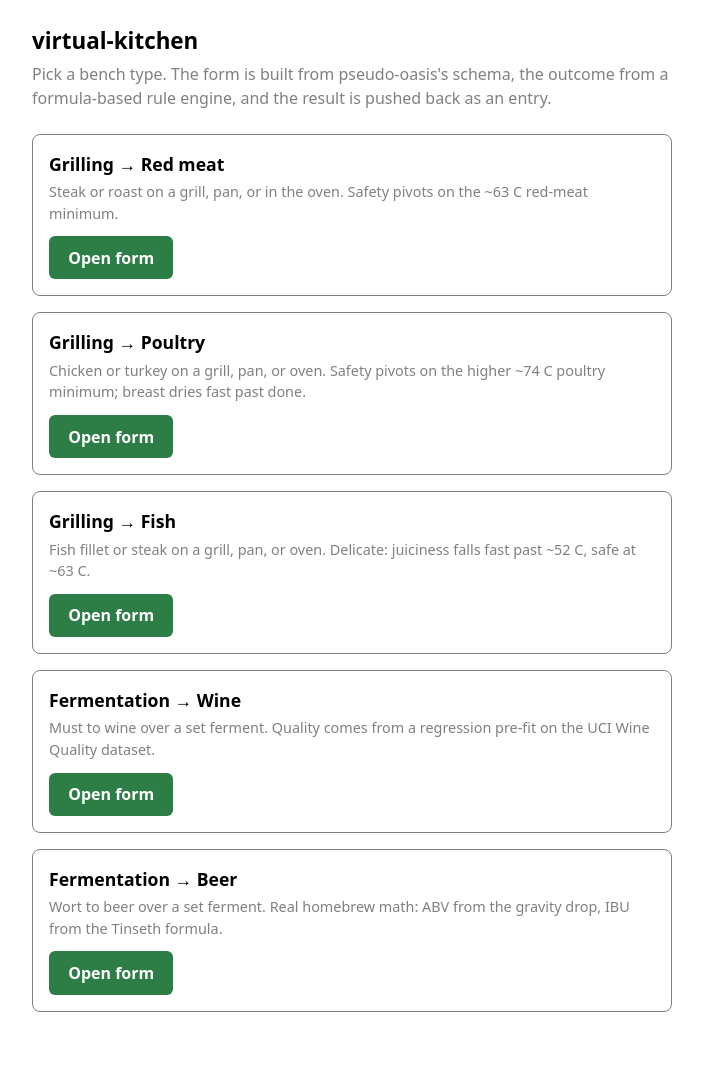
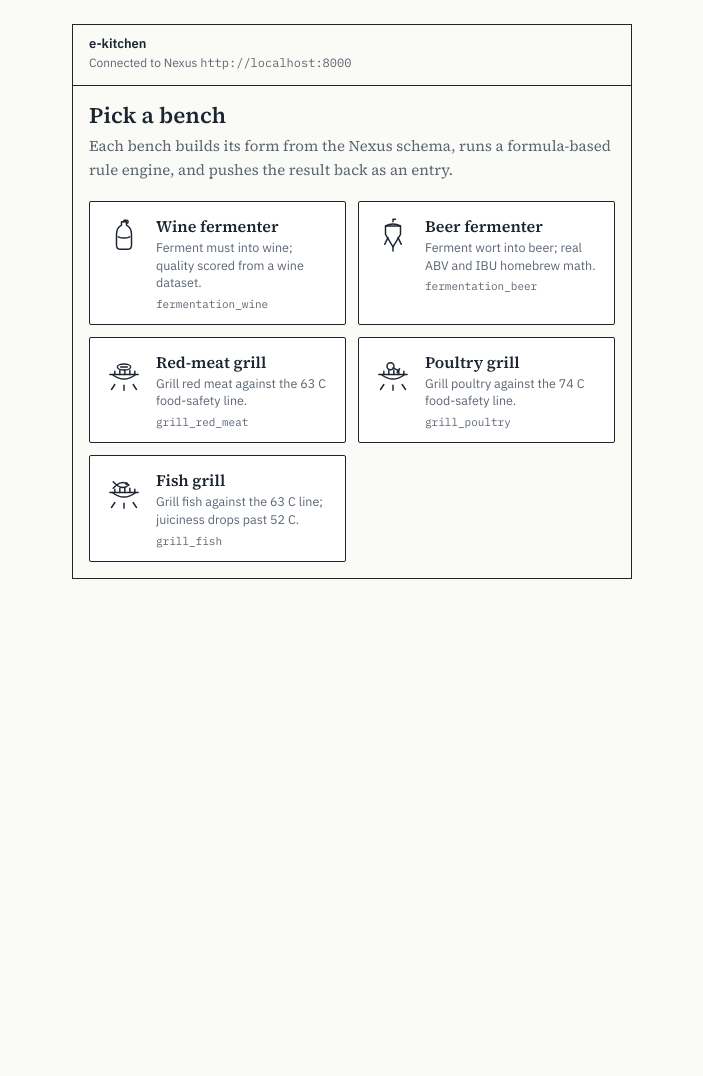
Before and after one commit to cates-tum/demo-oasis-virtualkitchen, a FastAPI app: page / in a window 1280 px wide. Shown: the whole page, without its empty margins (288-991 px from the left). After the commit the page ends 579 px from the top, so only its background shows below. Run offline with FastAPI, Linux system fonts and the light colour scheme; some libraries are stand-ins or nearby versions.

Commit message:
Restyle the UI to the Field Journal look and rename to e-kitchen and Nexus
Landing page is now five bench instrument cards with line-art icons that
each link to a single-bench form; forms are still generated from the
schema fetched from Nexus at runtime. Adds a Source Serif 4 / IBM Plex
Sans / IBM Plex Mono type system on a fixed paper-and-ink palette, an
instrument-panel frame with a status header, and square-cornered
hairline modules. Renames pseudo-oasis to Nexus and virtual-kitchen to
e-kitchen across all UI text and Python docstrings, leaving the
OASIS_URL/OASIS_PUBLIC_URL client config and routes untouched. Trims the
result page: drops the "no explorer UI yet" note and the entry id line.

Co-Authored-By: Claude Sonnet 5 <noreply@anthropic.com>
Claude-Session: https://claude.ai/code/session_012AhaXV3fPdMku3k6v6DYMC

```diff
--- a/engine/formulas.py
+++ b/engine/formulas.py
@@ -24,7 +24,7 @@ if _seed:
     random.seed(int(_seed))
 
 # Minimum safe internal temp per meat, in Celsius. USDA-style references, and
-# consistent with the comments in pseudo-oasis's grill schema YAMLs:
+# consistent with the comments in Nexus's grill schema YAMLs:
 # red meat / fish ~63 C (145 F), poultry ~74 C (165 F). Ground meat is higher
 # and out of scope.
 SAFE_TEMP = {"red_meat": 63.0, "poultry": 74.0, "fish": 63.0}
--- a/engine/generator.py
+++ b/engine/generator.py
@@ -1,9 +1,9 @@
 """Orchestrates one experiment run: take the schema field list fetched from
-pseudo-oasis plus the submitted form values, run the matching formula, and
+Nexus plus the submitted form values, run the matching formula, and
 assemble the POST /entries payload.
 
 Generic on purpose: a field the schema declares but no formula knows about is
-still copied through, so a new config-only bench in pseudo-oasis can be pushed
+still copied through, so a new config-only bench in Nexus can be pushed
 without a code change here (it just won't get a bespoke `outcome`).
 """
 from engine import formulas
--- a/web/app.py
+++ b/web/app.py
@@ -1,5 +1,5 @@
 """Guided-form web UI. Pick a wired bench type, fill a form built from
-pseudo-oasis's schema for it, run the rule engine, push the entry, see the
+Nexus's schema for it, run the rule engine, push the entry, see the
 outcome.
 
 Wired types are exactly the keys of engine.generator.OUTCOME_FORMULAS.
@@ -52,7 +52,7 @@ BENCHES = {
 
 # Local UI hints only: slider bounds and datalists. Widget ergonomics, not
 # field definitions. Field names / types / required / enum come from
-# pseudo-oasis per request; an `enum` field renders as a dropdown with no hint.
+# Nexus per request; an `enum` field renders as a dropdown with no hint.
 HINTS = {
     # grilling (internal_temp_celsius default is per meat, see _field_hint)
     "duration_minutes": {"widget": "slider", "min": 1, "max": 120, "step": 1, "default": 20},
@@ -71,8 +71,9 @@ HINTS = {
 
 COOKING_METHODS = ["grilling", "searing", "roasting", "fermenting"]
 
-app = FastAPI(title="virtual-kitchen")
+app = FastAPI(title="e-kitchen")
 templates = Jinja2Templates(directory=os.path.join(os.path.dirname(__file__), "templates"))
+templates.env.globals["nexus_url"] = client.OASIS_PUBLIC_URL
 
 
 def _require_wired(schema_type):
@@ -145,7 +146,7 @@ def _render_form(request, schema_type, values, error=None, status=200):
         ctx["fields"] = _fields_for_form(schema_type, values)
     except client.OasisUnavailable as e:
         ctx["fields"] = []
-        ctx["error"] = f"Cannot reach pseudo-oasis: {e}"
+        ctx["error"] = f"Cannot reach Nexus: {e}"
         status = 503
     return templates.TemplateResponse(request, "form.html", ctx, status_code=status)
 
--- a/web/templates/base.html
+++ b/web/templates/base.html
@@ -3,37 +3,100 @@
 <head>
 <meta charset="utf-8">
 <meta name="viewport" content="width=device-width, initial-scale=1">
-<title>virtual-kitchen{% block title %}{% endblock %}</title>
+<title>e-kitchen{% block title %}{% endblock %}</title>
+<link rel="preconnect" href="https://fonts.googleapis.com">
+<link rel="preconnect" href="https://fonts.gstatic.com" crossorigin>
+<link href="https://fonts.googleapis.com/css2?family=IBM+Plex+Mono:wght@400;600&family=IBM+Plex+Sans:wght@400;600&family=Source+Serif+4:opsz,wght@8..60,400;8..60,600&display=swap" rel="stylesheet">
 <style>
-  :root { color-scheme: light dark; }
-  body { font: 16px/1.5 system-ui, sans-serif; margin: 0; background: Canvas; color: CanvasText; }
-  main { max-width: 640px; margin: 0 auto; padding: 1.5rem 1rem 3rem; }
-  h1 { font-size: 1.4rem; margin: 0 0 .25rem; }
-  .sub { color: GrayText; margin: 0 0 1.5rem; }
-  form div { margin-bottom: 1.1rem; }
-  fieldset { border: 1px solid GrayText; border-radius: 8px; padding: 1rem 1rem .2rem;
-    margin: 0 0 1.25rem; }
-  legend { font-weight: 600; padding: 0 .4rem; }
-  label { display: block; font-weight: 600; margin-bottom: .3rem; }
-  label .req { color: #c0392b; }
-  input[type=text], input[type=number], select { width: 100%; padding: .5rem; font: inherit;
-    box-sizing: border-box; border: 1px solid GrayText; border-radius: 6px; background: Field; color: FieldText; }
-  input[type=range] { width: 100%; }
-  .rangeval { font-variant-numeric: tabular-nums; color: GrayText; }
-  button { font: inherit; font-weight: 600; padding: .6rem 1.2rem; border: 0; border-radius: 6px;
-    background: #2d7d46; color: #fff; cursor: pointer; }
-  .error { background: #fdecea; color: #611a15; border: 1px solid #f5c6cb; padding: .75rem 1rem;
-    border-radius: 6px; margin-bottom: 1.25rem; }
-  .crumbs { color: GrayText; font-size: .9rem; margin-bottom: 1rem; }
-  table { border-collapse: collapse; width: 100%; margin: 1rem 0; }
-  th, td { text-align: left; padding: .45rem .6rem; border-bottom: 1px solid GrayText; }
-  .note { color: GrayText; font-size: .9rem; }
+  :root {
+    --paper: #FAFAF7;
+    --ink: #1B2430;
+    --accent: #3F5D52;
+    --accent-tint: #6E8B7F;
+    --hairline: #D8D6CC;
+    --muted: #5B6673;
+    --serif: "Source Serif 4", Georgia, serif;
+    --sans: "IBM Plex Sans", system-ui, sans-serif;
+    --mono: "IBM Plex Mono", ui-monospace, SFMono-Regular, monospace;
+  }
+  * { box-sizing: border-box; }
+  body { margin: 0; padding: 24px 16px 48px; background: var(--paper); color: var(--ink);
+    font: 15px/1.55 var(--sans); }
+
+  .instrument { max-width: 560px; margin: 0 auto; border: 1px solid var(--ink);
+    background: var(--paper); }
+  .rack { padding: 12px 16px; border-bottom: 1px solid var(--ink); }
+  .rack .name { font: 600 13px/1 var(--sans); }
+  .rack .status { margin-top: 4px; font-size: 12px; color: var(--muted); }
+  .rack .status .endpoint { font-family: var(--mono); }
+  main { padding: 16px; }
+
+  h1 { font: 600 1.4rem/1.25 var(--serif); margin: 0 0 .3rem; }
+  h2 { font: 600 1.05rem/1.3 var(--serif); margin: 1.25rem 0 .4rem; }
+  p { font-family: var(--serif); margin: 0 0 1rem; }
+  .sub { color: var(--muted); }
+  .note { font-family: var(--sans); font-size: 13px; color: var(--muted); }
+  a { color: var(--accent); }
+  code { font-family: var(--mono); font-size: .92em; }
+
+  /* bench cards */
+  .bench-cards { display: grid; gap: 12px; margin-top: 1.25rem;
+    grid-template-columns: repeat(auto-fill, minmax(240px, 1fr)); }
+  .bench-card { display: flex; align-items: flex-start; gap: 12px; padding: 14px;
+    border: 1px solid var(--ink); border-radius: 2px; background: #fff;
+    text-decoration: none; color: var(--ink); }
+  .bench-card:hover { border-color: var(--accent); }
+  .bench-card:hover .bench-card-name { color: var(--accent); }
+  .bench-icon { flex: none; width: 40px; height: 40px; }
+  .bench-card-body { display: flex; flex-direction: column; min-width: 0; }
+  .bench-card-name { font: 600 1rem/1.25 var(--serif); }
+  .bench-card-desc { margin-top: .2rem; font-family: var(--sans); font-size: 12.5px;
+    line-height: 1.4; color: var(--muted); }
+  .bench-card-type { margin-top: .45rem; font: 400 11px/1 var(--mono); color: var(--muted); }
+
+  /* form modules */
+  .crumbs { font-size: 13px; margin-bottom: 1rem; font-family: var(--sans); }
+  fieldset { border: 1px solid var(--hairline); border-radius: 2px; padding: 14px 16px;
+    margin: 0 0 24px; }
+  legend { font: 600 13px/1 var(--sans); padding: 0 6px; }
+  .field { margin-bottom: 12px; }
+  label { display: block; font: 600 13px/1.3 var(--sans); margin-bottom: 4px; }
+  label .req { color: var(--accent); }
+  label .note { font-weight: 400; }
+  input[type=text], input[type=number], select { width: 100%; padding: .45rem .5rem;
+    font: 14px var(--mono); border: 1px solid var(--ink); border-radius: 2px;
+    background: #fff; color: var(--ink); }
+  input:focus, select:focus { outline: 2px solid var(--accent); outline-offset: 1px; }
+  input[type=range] { width: 100%; accent-color: var(--accent-tint); }
+  .rangeval { display: block; text-align: right; margin-top: 2px; font-family: var(--mono);
+    font-size: 13px; color: var(--accent-tint); }
+
+  button { font: 600 14px var(--sans); padding: .6rem 1rem; border: 1px solid var(--accent);
+    border-radius: 2px; background: var(--accent); color: var(--paper); cursor: pointer; }
+  button:hover { background: #354f45; }
+  form > button[type=submit] { width: 100%; margin-top: 4px; }
   a.button { display: inline-block; text-decoration: none; }
+
+  /* result */
+  .error { border: 1px solid var(--accent); background: #fff; color: var(--ink);
+    padding: .7rem .9rem; border-radius: 2px; margin-bottom: 1.25rem;
+    font-family: var(--sans); font-size: 14px; }
+  table { border-collapse: collapse; width: 100%; margin: .5rem 0 1.25rem; }
+  th, td { text-align: left; padding: .45rem .5rem; border-bottom: 1px solid var(--hairline);
+    vertical-align: top; }
+  th { font: 400 13px/1.4 var(--mono); color: var(--ink); width: 50%; }
+  td { font: 600 13px/1.4 var(--mono); }
 </style>
 </head>
 <body>
-<main>
-{% block content %}{% endblock %}
-</main>
+<div class="instrument">
+  <header class="rack">
+    <div class="name">e-kitchen</div>
+    <div class="status">Connected to Nexus <span class="endpoint">{{ nexus_url }}</span></div>
+  </header>
+  <main>
+  {% block content %}{% endblock %}
+  </main>
+</div>
 </body>
 </html>
--- a/web/templates/index.html
+++ b/web/templates/index.html
@@ -1,15 +1,84 @@
 {% extends "base.html" %}
+
+{% macro grill_base() -%}
+  <path d="M7 27h34"/>
+  <path d="M10 27q14 11 28 0"/>
+  <path d="M13 39l-4 6M24 40v6M35 39l4 6"/>
+  <path d="M13 27v-4M19 27v-5M25 27v-5M31 27v-5M37 27v-4"/>
+{%- endmacro %}
+
+{% macro bench_icon(kind) -%}
+<svg class="bench-icon" viewBox="0 0 48 48" fill="none" stroke="currentColor"
+     stroke-width="1.75" stroke-linecap="round" stroke-linejoin="round" aria-hidden="true">
+{%- if kind == "fermentation_wine" -%}
+  <path d="M21 7h6v4q6 3 6 11v13q0 5-5 5h-8q-5 0-5-5V22q0-8 6-11z"/>
+  <path d="M24 7V5h3q2 0 2 2t-2 2"/>
+  <path d="M17 25q7 3 14 0"/>
+{%- elif kind == "fermentation_beer" -%}
+  <path d="M15 12h18v10l-9 15-9-15z"/>
+  <path d="M15 12q9-5 18 0"/>
+  <path d="M24 7V4h3"/>
+  <path d="M18 26l-4 8M30 26l4 8M24 37v5"/>
+{%- elif kind == "grill_red_meat" -%}
+  {{ grill_base() }}
+  <ellipse cx="24" cy="18" rx="8" ry="3.6"/>
+  <path d="M20 18h8"/>
+{%- elif kind == "grill_poultry" -%}
+  {{ grill_base() }}
+  <circle cx="21" cy="17" r="4.2"/>
+  <path d="M24 19l6 3M30 22l2-2M30 22l-1 3"/>
+{%- elif kind == "grill_fish" -%}
+  {{ grill_base() }}
+  <path d="M15 18q8-6 15 0q-7 6-15 0z"/>
+  <path d="M15 18l-4-4M15 18l-4 4"/>
+  <circle cx="27" cy="16.5" r="0.8"/>
+{%- else -%}
+  <path d="M20 6h8M22 6v9l-8 20a3 3 0 0 0 3 4h14a3 3 0 0 0 3-4l-8-20V6"/>
+  <path d="M17 28h14"/>
+{%- endif -%}
+</svg>
+{%- endmacro %}
+
+{% macro bench_card(href, schema_type, name, desc) -%}
+<a class="bench-card" href="{{ href }}">
+  {{ bench_icon(schema_type) }}
+  <span class="bench-card-body">
+    <span class="bench-card-name">{{ name }}</span>
+    <span class="bench-card-desc">{{ desc }}</span>
+    <span class="bench-card-type">{{ schema_type }}</span>
+  </span>
+</a>
+{%- endmacro %}
+
+{% set names = {
+  "fermentation_wine": "Wine fermenter",
+  "fermentation_beer": "Beer fermenter",
+  "grill_red_meat": "Red-meat grill",
+  "grill_poultry": "Poultry grill",
+  "grill_fish": "Fish grill"
+} %}
+{% set descs = {
+  "fermentation_wine": "Ferment must into wine; quality scored from a wine dataset.",
+  "fermentation_beer": "Ferment wort into beer; real ABV and IBU homebrew math.",
+  "grill_red_meat": "Grill red meat against the 63 C food-safety line.",
+  "grill_poultry": "Grill poultry against the 74 C food-safety line.",
+  "grill_fish": "Grill fish against the 63 C line; juiciness drops past 52 C."
+} %}
+{% set featured = ["fermentation_wine", "fermentation_beer", "grill_red_meat", "grill_poultry", "grill_fish"] %}
+{% set shown = cards | map(attribute="schema_type") | list %}
+
 {% block content %}
-<h1>virtual-kitchen</h1>
-<p class="sub">Pick a bench type. The form is built from pseudo-oasis's schema,
-the outcome from a formula-based rule engine, and the result is pushed back as
-an entry.</p>
+<h1>Pick a bench</h1>
+<p class="sub">Each bench builds its form from the Nexus schema, runs a
+formula-based rule engine, and pushes the result back as an entry.</p>
 
-{% for c in cards %}
-<div style="border:1px solid GrayText; border-radius:8px; padding:1rem; margin-bottom:1rem">
-  <h2 style="font-size:1.1rem; margin:0 0 .25rem">{{ c.bench }} &rarr; {{ c.type_label }}</h2>
-  <p class="note" style="margin:.25rem 0 .75rem">{{ c.blurb }}</p>
-  <a class="button" href="{{ url_for('form', schema_type=c.schema_type) }}"><button type="button">Open form</button></a>
+<div class="bench-cards">
+  {% for st in featured if st in shown %}
+    {% set c = cards | selectattr("schema_type", "equalto", st) | first %}
+    {{ bench_card(url_for('form', schema_type=st), st, names.get(st, c.type_label), descs.get(st, c.blurb)) }}
+  {% endfor %}
+  {% for c in cards if c.schema_type not in featured %}
+    {{ bench_card(url_for('form', schema_type=c.schema_type), c.schema_type, c.type_label, c.blurb) }}
+  {% endfor %}
 </div>
-{% endfor %}
 {% endblock %}
```
Also changed, not shown: client.py (+5 -5 lines), web/templates/form.html (+6 -6 lines), web/templates/result.html (+6 -8 lines).
